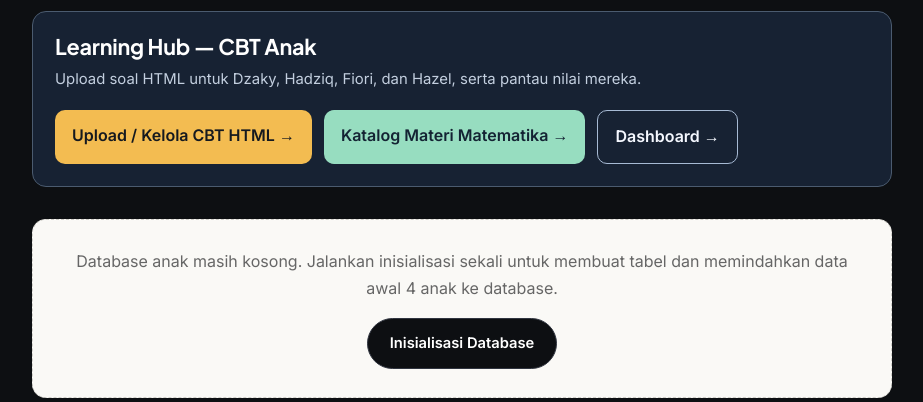
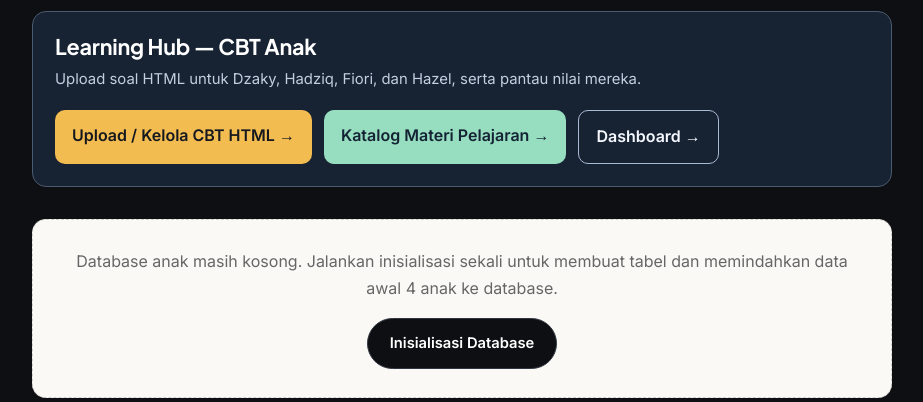
Before and after one commit to sugengsapr3/hidup-berdampak, a Flask app: template templates/admin/home.html in a window 1280 px wide. Shown: the part 281-683 px from the top of the page, without its empty margins (178-1101 px from the left). Run offline with Flask 3, Linux system fonts and the light colour scheme; the template is opened without the code that fills it, so the values that code supplies are empty; some libraries are stand-ins or nearby versions.

Commit message:
Rename admin material catalog entry to reflect multiple subjects

```diff
--- a/templates/admin/home.html
+++ b/templates/admin/home.html
@@ -22,7 +22,7 @@
       </a>
       <a href="{{ url_for('material_catalog.home') }}"
          style="display:inline-block;background:#97ddc0;color:#142333;font-weight:750;padding:12px 17px;border-radius:10px;text-decoration:none;">
-        Katalog Materi Matematika &rarr;
+        Katalog Materi Pelajaran &rarr;
       </a>
       <a href="{{ url_for('parent_learning_dashboard') }}"
          style="display:inline-block;border:1px solid #a7bad4;color:#f5f8ff;font-weight:650;padding:12px 17px;border-radius:10px;text-decoration:none;">
```
